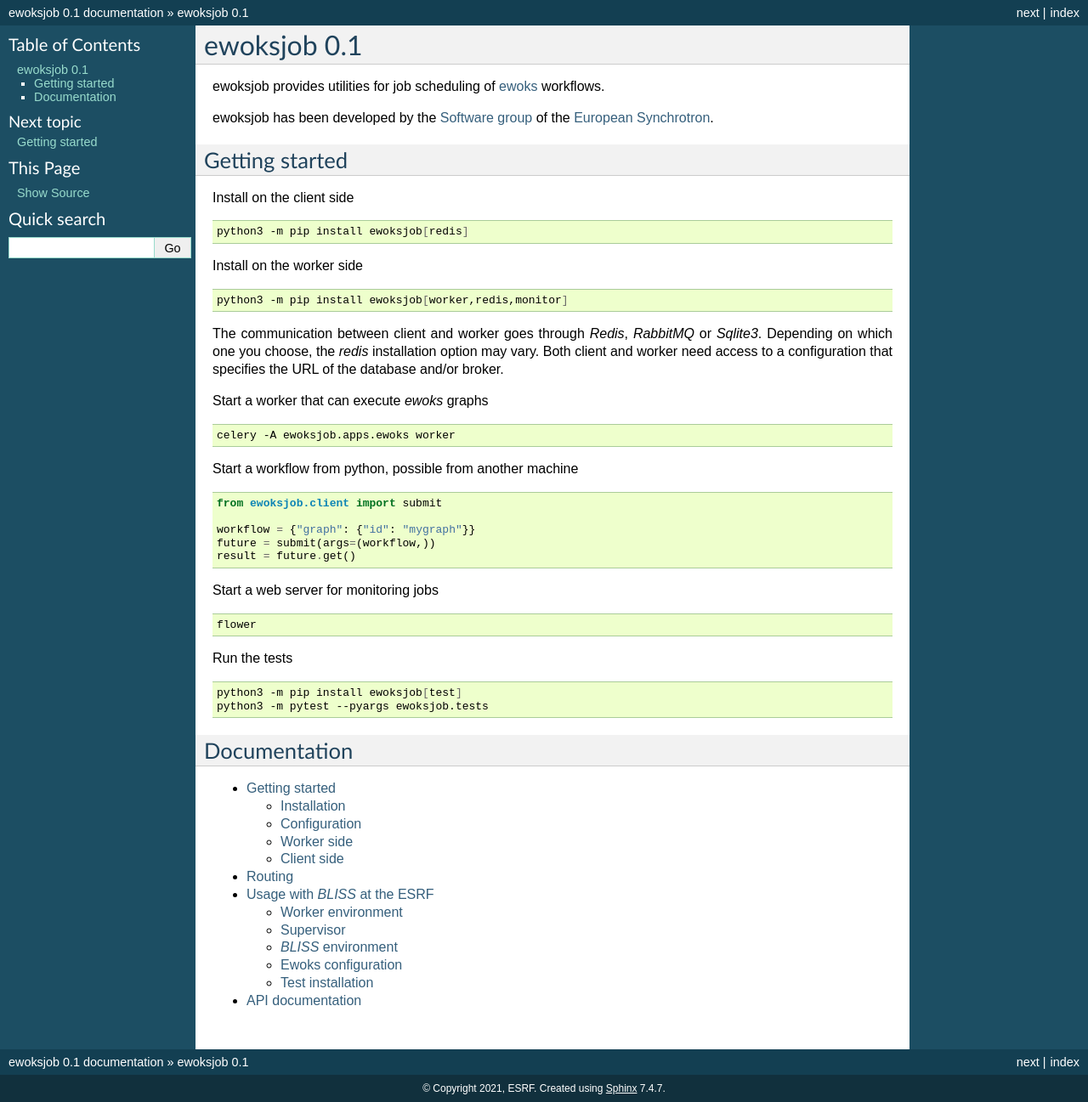
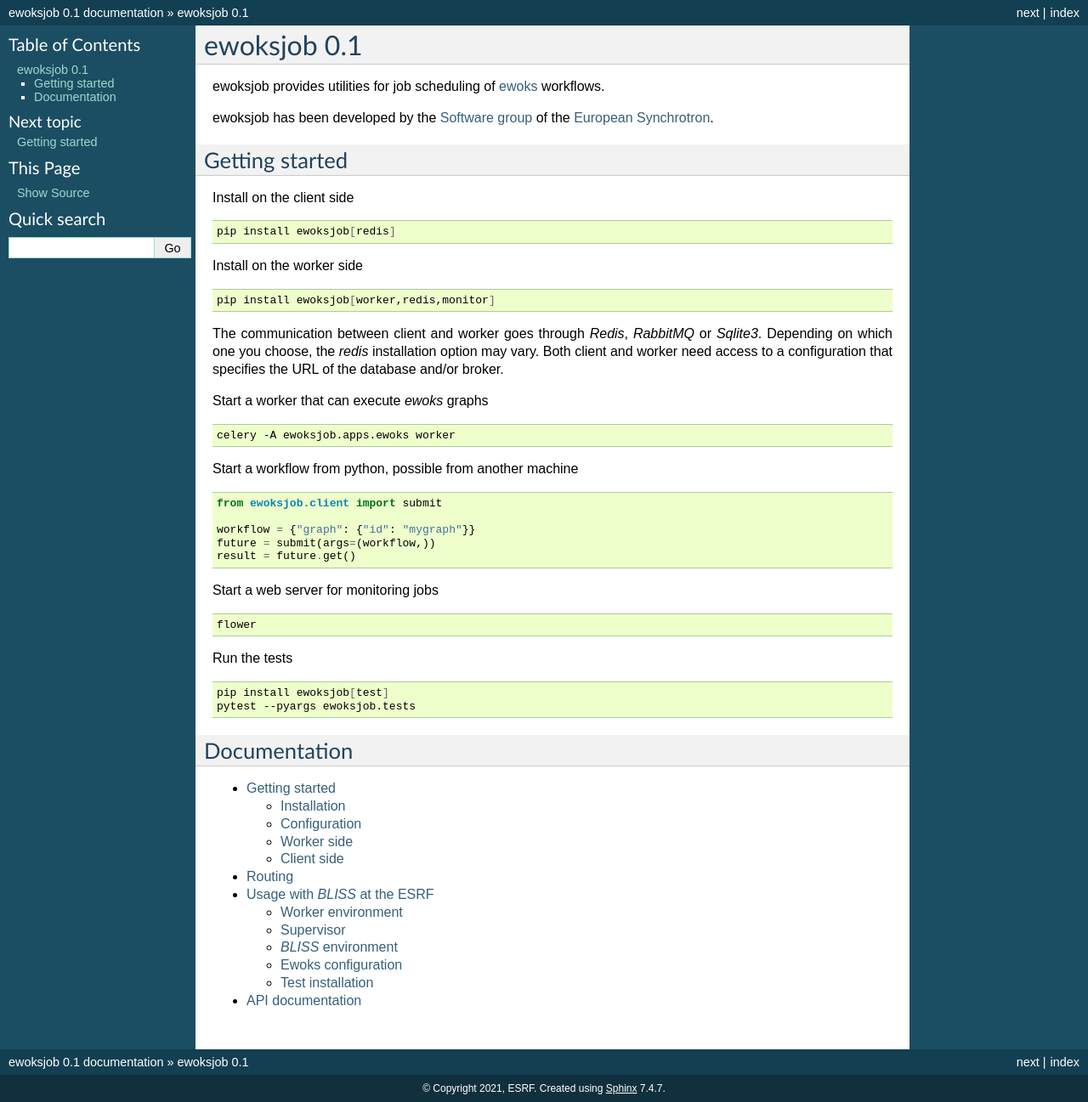
Before and after one commit to ewoks-kit/ewoksjob, a Sphinx documentation site: the page built from doc/index.rst, in a window 1280 px wide. Shown: the whole page at 85% size. Built offline with Sphinx 7.4.7, drawn with Linux system fonts in a browser that asks for light colours.

Commit message:
docs: simplify pip and pytest

```diff
--- a/doc/bliss.rst
+++ b/doc/bliss.rst
@@ -28,7 +28,7 @@ Install basic worker dependencies
 
 .. code:: bash
 
-    python3 -m pip install ewoksjob[blissworker]
+    pip install ewoksjob[blissworker]
 
 Install the project(s) that implement the actual worker tasks (depends on the beamline).
 
@@ -115,7 +115,7 @@ Install the client dependencies
 .. code:: bash
 
     conda install celery
-    python3 -m pip install ewoksjob
+    pip install ewoksjob
 
 This is only needed when workflows are triggered directly from *BLISS*.
 
@@ -128,7 +128,7 @@ When triggering directly from *BLISS*, the `BEACON_HOST` environment variable is
 
     .. code:: bash
 
-        python3 -m pip install blissdata
+        pip install blissdata
 
 Ewoks configuration
 -------------------
--- a/doc/index.rst
+++ b/doc/index.rst
@@ -12,13 +12,13 @@ Install on the client side
 
 .. code:: bash
 
-    python3 -m pip install ewoksjob[redis]
+    pip install ewoksjob[redis]
 
 Install on the worker side
 
 .. code:: bash
 
-    python3 -m pip install ewoksjob[worker,redis,monitor]
+    pip install ewoksjob[worker,redis,monitor]
 
 The communication between client and worker goes through *Redis*, *RabbitMQ* or *Sqlite3*.
 Depending on which one you choose, the `redis` installation option may vary. Both client and
@@ -50,8 +50,8 @@ Run the tests
 
 .. code:: bash
 
-    python3 -m pip install ewoksjob[test]
-    python3 -m pytest --pyargs ewoksjob.tests
+    pip install ewoksjob[test]
+    pytest --pyargs ewoksjob.tests
 
 Documentation
 -------------
```
Also changed, not shown: README.md (+1 -1 lines).
